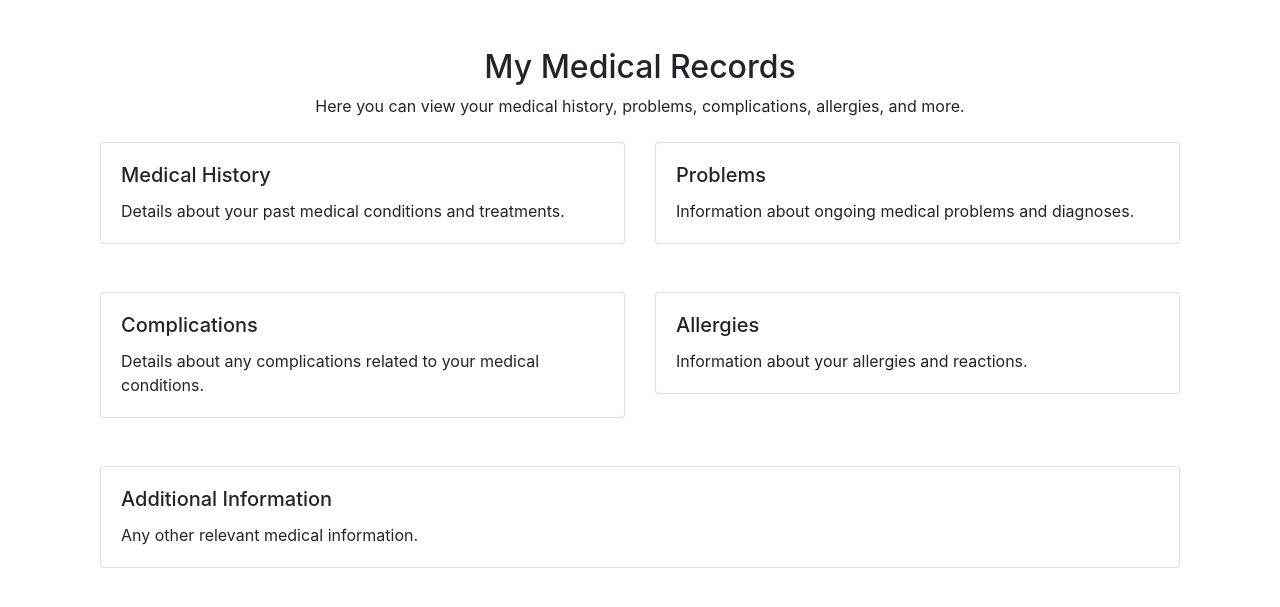
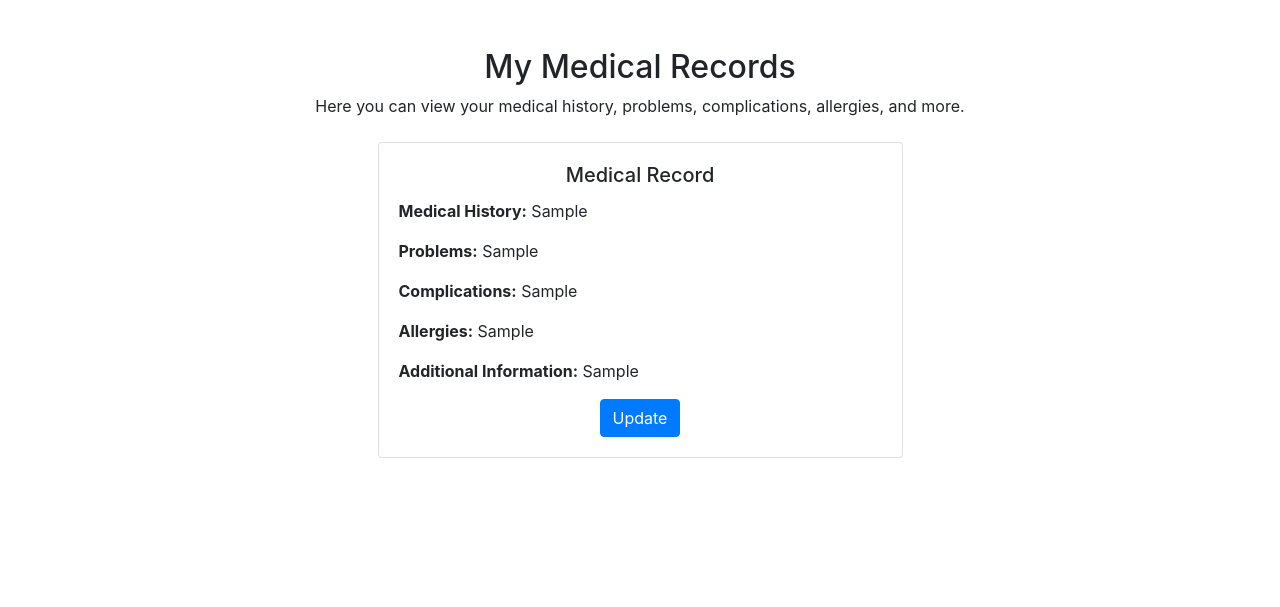
Before and after one commit to SENG-350-2024-fall/Team3, a Django app: page /records/ in a window 1280 px wide. Shown: the part 56-663 px from the top of the page. Run offline with Django 4.2, Linux system fonts and the light colour scheme; a user stored in the database is signed in; tables that the repository leaves empty hold one stand-in row (values such as "Sample post"); some libraries are stand-ins or nearby versions.

Commit message:
Implemented patient record functionality

```diff
--- a/mister_ed/mister_ed/mister_ed/models.py
+++ b/mister_ed/mister_ed/mister_ed/models.py
@@ -23,6 +23,21 @@ class Patient(models.Model):
 
     def __str__(self):
         return f'{self.first_name} {self.last_name}'
+
+# MedicalRecord model
+class MedicalRecord(models.Model):
+    patient = models.ForeignKey(Patient, on_delete=models.CASCADE, related_name='medical_records')
+    record_id = models.UUIDField(primary_key=True, default=uuid.uuid4, editable=False)
+    medical_history = models.TextField(null=True, blank=True)
+    problems = models.TextField(null=True, blank=True)
+    complications = models.TextField(null=True, blank=True)
+    allergies = models.TextField(null=True, blank=True)
+    additional_info = models.TextField(null=True, blank=True)
+    created_at = models.DateTimeField(auto_now_add=True)
+    updated_at = models.DateTimeField(auto_now=True)
+
+    def __str__(self):
+        return f'Medical Record for {self.patient.first_name} {self.patient.last_name}'
 
 # Clinic model
 class Clinic(models.Model):
--- a/mister_ed/mister_ed/mister_ed/templates/records/records.html
+++ b/mister_ed/mister_ed/mister_ed/templates/records/records.html
@@ -7,65 +7,24 @@
     <h2 class="text-center">My Medical Records</h2>
     <p class="text-center">Here you can view your medical history, problems, complications, allergies, and more.</p>
 
-    <div class="row mt-4">
-        <!-- Medical History Section -->
+    <div class="row justify-content-center mt-4">
+        {% for record in medical_records %}
         <div class="col-md-6">
             <div class="card mb-4">
                 <div class="card-body">
-                    <h5 class="card-title">Medical History</h5>
-                    <p class="card-text">Details about your past medical conditions and treatments.</p>
-                    <!-- Add more detailed content here -->
+                    <h5 class="card-title text-center">Medical Record</h5>
+                    <p><strong>Medical History:</strong> {{ record.medical_history }}</p>
+                    <p><strong>Problems:</strong> {{ record.problems }}</p>
+                    <p><strong>Complications:</strong> {{ record.complications }}</p>
+                    <p><strong>Allergies:</strong> {{ record.allergies }}</p>
+                    <p><strong>Additional Information:</strong> {{ record.additional_info }}</p>
+                    <div class="text-center">
+                        <a href="{% url 'update_records' %}" class="btn btn-primary">Update</a>
+                    </div>
                 </div>
             </div>
         </div>
-
-        <!-- Problems Section -->
-        <div class="col-md-6">
-            <div class="card mb-4">
-                <div class="card-body">
-                    <h5 class="card-title">Problems</h5>
-                    <p class="card-text">Information about ongoing medical problems and diagnoses.</p>
-                    <!-- Add more detailed content here -->
-                </div>
-            </div>
-        </div>
-    </div>
-
-    <div class="row mt-4">
-        <!-- Complications Section -->
-        <div class="col-md-6">
-            <div class="card mb-4">
-                <div class="card-body">
-                    <h5 class="card-title">Complications</h5>
-                    <p class="card-text">Details about any complications related to your medical conditions.</p>
-                    <!-- Add more detailed content here -->
-                </div>
-            </div>
-        </div>
-
-        <!-- Allergies Section -->
-        <div class="col-md-6">
-            <div class="card mb-4">
-                <div class="card-body">
-                    <h5 class="card-title">Allergies</h5>
-                    <p class="card-text">Information about your allergies and reactions.</p>
-                    <!-- Add more detailed content here -->
-                </div>
-            </div>
-        </div>
-    </div>
-
-    <div class="row mt-4">
-        <!-- Additional Information Section -->
-        <div class="col-md-12">
-            <div class="card mb-4">
-                <div class="card-body">
-                    <h5 class="card-title">Additional Information</h5>
-                    <p class="card-text">Any other relevant medical information.</p>
-                    <!-- Add more detailed content here -->
-                </div>
-            </div>
-        </div>
+        {% endfor %}
     </div>
 </div>
 {% endblock %}
--- a/mister_ed/mister_ed/mister_ed/urls.py
+++ b/mister_ed/mister_ed/mister_ed/urls.py
@@ -19,5 +19,6 @@ urlpatterns = [
     path('resources/resource-of-the-day/', views.resource_of_the_day, name='resource_of_the_day'),
     path("appointments/", views.appointment_list, name="appointment_list"),
     path("book_appointment/<uuid:schedule_id>/", views.book_appointment, name="book_appointment"),
-    path("records/", views.records, name="records")
+    path("records/", views.view_records, name="view_records"),
+    path('update_records', views.update_records, name='update_records'),
 ]
--- a/mister_ed/mister_ed/mister_ed/views.py
+++ b/mister_ed/mister_ed/mister_ed/views.py
@@ -1,9 +1,9 @@
 # views.py
-from django.shortcuts import render, redirect
+from django.shortcuts import render, redirect, get_object_or_404
 from django.http import HttpResponse
 from django.contrib.auth.decorators import login_required
-from .forms import SignupForm
-from .models import Schedule, Appointment, Patient
+from .forms import SignupForm, MedicalRecordForm
+from .models import Schedule, Appointment, Patient, MedicalRecord, Patient
 from django.urls import reverse
 from django.views.decorators.cache import cache_page
 from math import radians, cos, sin, sqrt, atan2
@@ -262,5 +262,26 @@ def resource_of_the_day(request):
         'content': 'If you can’t find the motivation to exercise, just wear workout clothes all day. It’s like working out without breaking a sweat!',
     })
 
-def records(request):
-    return render(request, 'records/records.html')
+@login_required
+def view_records(request):
+    patient = get_object_or_404(Patient, user=request.user)
+    medical_records = MedicalRecord.objects.filter(patient=patient)
+    return render(request, 'records/records.html', {'medical_records': medical_records})
+
+@login_required
+def update_records(request):
+    patient = get_object_or_404(Patient, user=request.user)
+    medical_record = MedicalRecord.objects.filter(patient=patient).first()
+    if not medical_record:
+        # Handle the case where no medical record exists for the patient
+        medical_record = MedicalRecord(patient=patient)
+        medical_record.save()
+
+    if request.method == 'POST':
+        form = MedicalRecordForm(request.POST, instance=medical_record)
+        if form.is_valid():
+            form.save()
+            return redirect('view_records')
+    else:
+        form = MedicalRecordForm(instance=medical_record)
+    return render(request, 'records/update_records.html', {'form': form})
```
Also changed, not shown: mister_ed/mister_ed/mister_ed/forms.py (+20 -14 lines), mister_ed/mister_ed/mister_ed/templates/records/update_records.html (added, +24 -0 lines).
